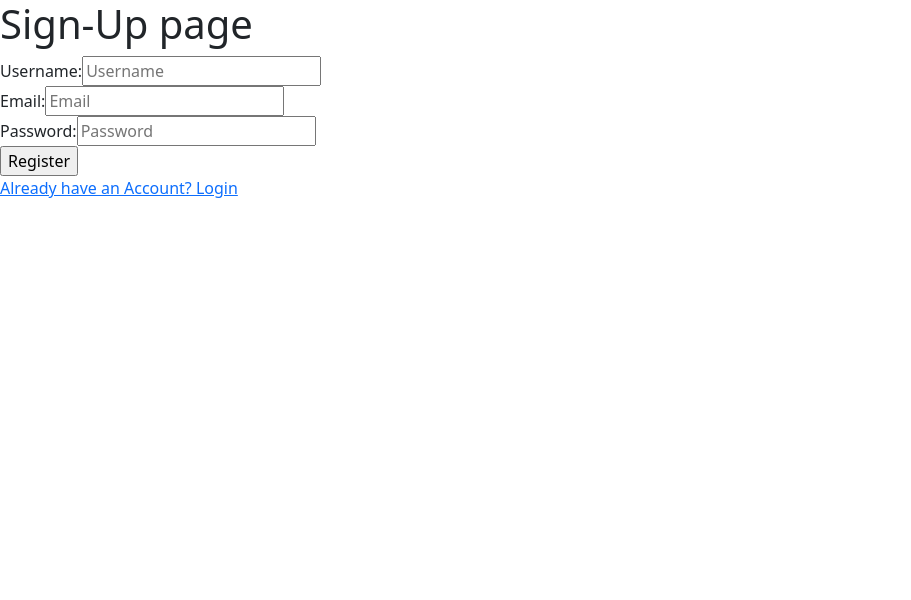
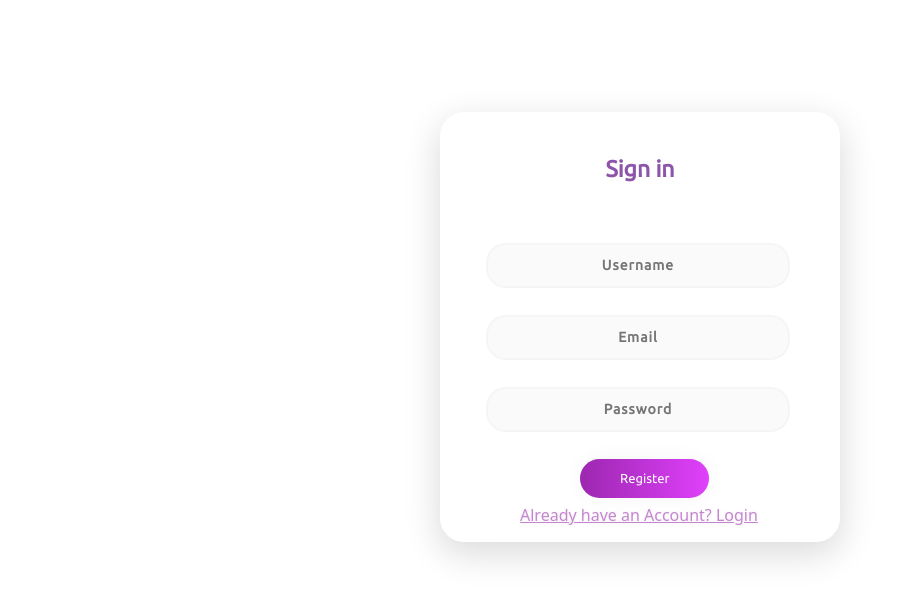
Before and after one commit to Thameem-20/laugh-tale, a Flask app: page /register in a window 1280 px wide. Shown: the top 600 px of the page, without its empty margins (0-911 px from the left). Run offline with Flask 3, Linux system fonts and the light colour scheme; some libraries are stand-ins or nearby versions.

Commit message:
added css to forms

```diff
--- a/app.py
+++ b/app.py
@@ -77,10 +77,10 @@
 
 
 class RegisterForm(FlaskForm):
-    username = StringField(validators=[InputRequired(), Length(min=4, max=20)], render_kw={"placeholder": "Username"})
-    email = StringField(validators=[InputRequired(), Email(message="Invalid email"), Length(max=120)], render_kw={"placeholder": "Email"})
-    password = PasswordField(validators=[InputRequired(), Length(min=8, max=20)], render_kw={"placeholder": "Password"})
-    submit = SubmitField("Register")
+    username = StringField(validators=[InputRequired(), Length(min=4, max=20)], render_kw={"class": "un","placeholder": "Username"})
+    email = StringField(validators=[InputRequired(), Email(message="Invalid email"), Length(max=120)], render_kw={"class": "un","placeholder": "Email"})
+    password = PasswordField(validators=[InputRequired(), Length(min=8, max=20)], render_kw={"class": "pass","placeholder": "Password"})
+    submit = SubmitField("Register", render_kw={"class": "submit"})
 
     def validate_username(self, username):
         existing_user_username = User.query.filter_by(username=username.data).first()
@@ -95,9 +95,9 @@
             raise ValidationError("This email address is already registered.")
 
 class LoginForm(FlaskForm):
-    username_email = StringField(validators=[InputRequired(), Length(min=4, max=120)], render_kw={"placeholder": "Username or Email"})
-    password = PasswordField(validators=[InputRequired(), Length(min=8, max=20)], render_kw={"placeholder": "Password"})
-    submit = SubmitField("Login")
+    username_email = StringField(validators=[InputRequired(), Length(min=4, max=120)], render_kw={"class": "un", "placeholder": "Username or Email"})
+    password = PasswordField(validators=[InputRequired(), Length(min=8, max=20)], render_kw={"class": "un", "placeholder": "Password"})
+    submit = SubmitField("Login",  render_kw={"class": "submit"})
 
 
 class NormalJokeForm(FlaskForm):
--- /dev/null
+++ b/static/css/form.css
@@ -0,0 +1,108 @@
+body {
+    background-color: #F3EBF6;
+    font-family: 'Ubuntu', sans-serif;
+}
+
+.main {
+    background-color: #FFFFFF;
+    width: 400px;
+    height: 430px;
+    margin: 7em auto;
+    border-radius: 1.5em;
+    box-shadow: 0px 11px 35px 2px rgba(0, 0, 0, 0.14);
+}
+
+.sign {
+    padding-top: 40px;
+    color: #8C55AA;
+    font-family: 'Ubuntu', sans-serif;
+    font-weight: bold;
+    font-size: 23px;
+}
+
+.un {
+width: 76%;
+color: rgb(38, 50, 56);
+font-weight: 700;
+font-size: 14px;
+letter-spacing: 1px;
+background: rgba(136, 126, 126, 0.04);
+padding: 10px 20px;
+border: none;
+border-radius: 20px;
+outline: none;
+box-sizing: border-box;
+border: 2px solid rgba(0, 0, 0, 0.02);
+margin-bottom: 50px;
+margin-left: 46px;
+text-align: center;
+margin-bottom: 27px;
+font-family: 'Ubuntu', sans-serif;
+}
+
+form.form1 {
+    padding-top: 40px;
+}
+
+.pass {
+        width: 76%;
+color: rgb(38, 50, 56);
+font-weight: 700;
+font-size: 14px;
+letter-spacing: 1px;
+background: rgba(136, 126, 126, 0.04);
+padding: 10px 20px;
+border: none;
+border-radius: 20px;
+outline: none;
+box-sizing: border-box;
+border: 2px solid rgba(0, 0, 0, 0.02);
+margin-bottom: 50px;
+margin-left: 46px;
+text-align: center;
+margin-bottom: 27px;
+font-family: 'Ubuntu', sans-serif;
+}
+
+
+.un:focus, .pass:focus {
+    border: 2px solid rgba(0, 0, 0, 0.18) !important;
+
+}
+
+.submit {
+  cursor: pointer;
+    border-radius: 5em;
+    color: #fff;
+    background: linear-gradient(to right, #9C27B0, #E040FB);
+    border: 0;
+    padding-left: 40px;
+    padding-right: 40px;
+    padding-bottom: 10px;
+    padding-top: 10px;
+    font-family: 'Ubuntu', sans-serif;
+    margin-left: 35%;
+    margin-bottom:5px;
+    font-size: 13px;
+    box-shadow: 0 0 20px 1px rgba(0, 0, 0, 0.04);
+}
+
+.forgot {
+    text-shadow: 0px 0px 3px rgba(117, 117, 117, 0.12);
+    color: #c685d1;
+    padding-top: 15px;
+    margin-left: 20%;
+
+}
+
+a {
+    text-shadow: 0px 0px 3px rgba(117, 117, 117, 0.12);
+    color: #E1BEE7;
+    text-decoration: none;
+
+}
+
+@media (max-width: 600px) {
+    .main {
+        border-radius: 0px;
+    }
--- a/templates/layout.html
+++ b/templates/layout.html
@@ -6,6 +6,10 @@
     <link
       rel="stylesheet"
       href="{{url_for('static',filename='css/style.css')}}"
+    />
+    <link
+      rel="stylesheet"
+      href="{{url_for('static',filename='css/form.css')}}"
     />
     <link
       rel="stylesheet"
@@ -23,6 +27,10 @@
       href="https://fonts.googleapis.com/css2?family=Poppins:ital,wght@0,100;0,200;0,300;0,400;0,500;0,600;0,700;0,800;0,900;1,100;1,200;1,300;1,400;1,500;1,600;1,700;1,800;1,900&display=swap"
       rel="stylesheet"
     />
+      <link rel="stylesheet" href="css/style.css">
+      <link href="https://fonts.googleapis.com/css?family=Ubuntu" rel="stylesheet">
+      <meta name="viewport" content="width=device-width, initial-scale=1" />
+      <link rel="stylesheet" href="path/to/font-awesome/css/font-awesome.min.css">
     <title>{% block title %} {% endblock title %}</title>
   </head>
   <body>
--- a/templates/register.html
+++ b/templates/register.html
@@ -1,13 +1,17 @@
-{% extends 'layout.html' %}
-{% block title %} Sign Up {% endblock title %}
-{% block body %}
-        <h1>Sign-Up page</h1>
-        <form method="POST" action="">
-            {{form.hidden_tag() }}
-            Username:{{form.username}} <br>
-            Email:{{form.email}} <br>
-            Password:{{form.password}} <br>
-            {{form.submit}}
-        </form>
-        <a href="{{url_for('login')}}">Already have an Account? Login</a>
-    {% endblock body %}
+{% extends 'layout.html' %} {% block title %} Sign Up {% endblock title %} {%
+block body %}
+<div class="main">
+  <p class="sign" align="center">Sign in</p>
+  <form class="form1" method="POST" action="">
+    {{form.hidden_tag() }} {{form.username}} <br />
+    {{form.email}} <br />
+    {{form.password}} <br />
+    {{form.submit}} <br />
+</form>
+
+    <a  class="forgot" align="center" href="{{url_for('login')}}"
+      >Already have an Account? Login</a
+    >
+
+</div>
+  {% endblock body %}
```
Also changed, not shown: templates/login.html (+11 -7 lines), templates/register copy.html (added, +17 -0 lines), instance/database.db.
